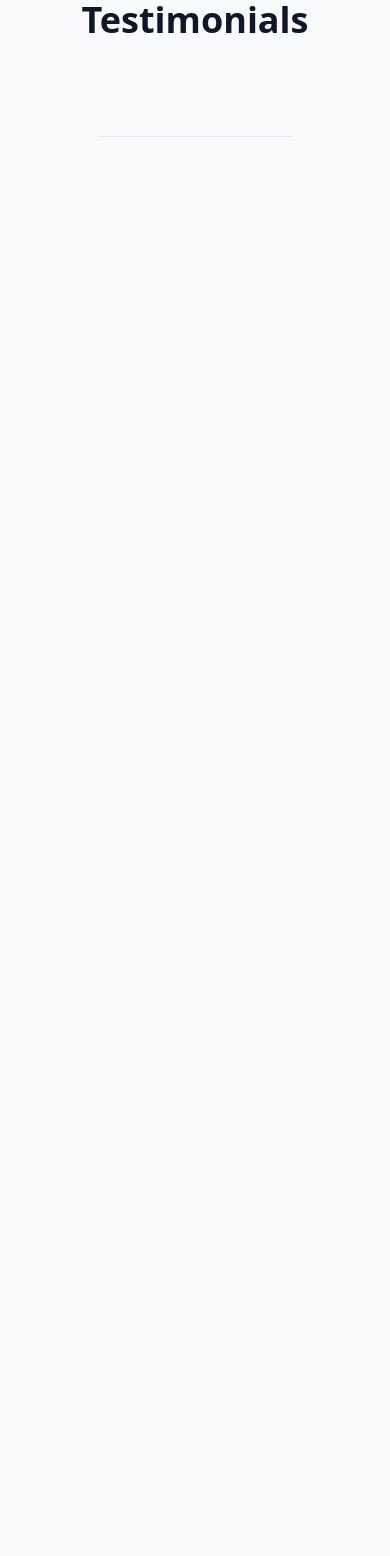
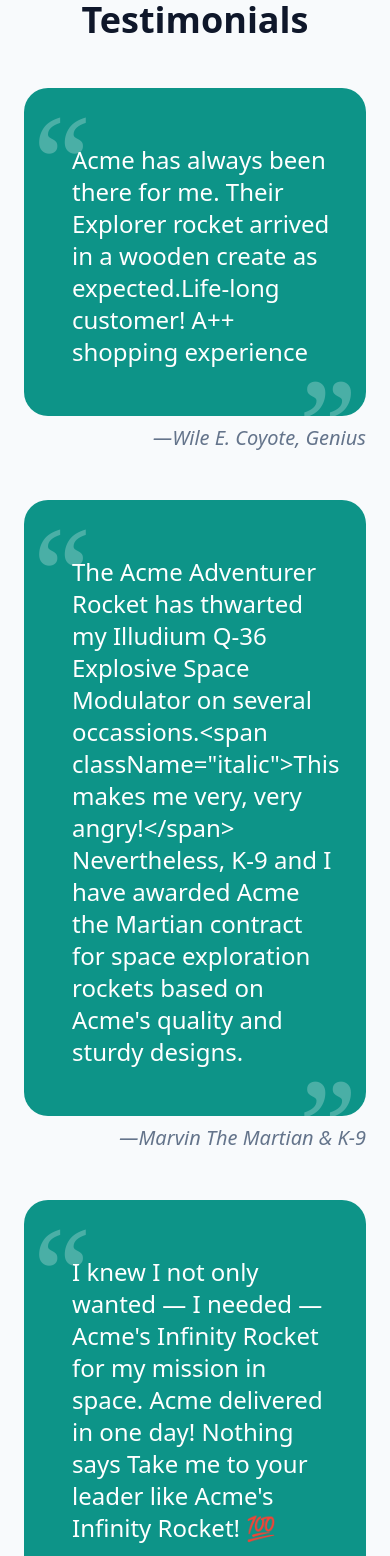
Before and after one commit to aliaftabsheikh/tailwind-css, a Next.js app: page /Testimonials in a window 390 px wide. Shown: the part 140-1696 px from the top of the page. Before the commit the page ends 844 px from the top, so only its background shows below. Built offline with nearby package versions, Linux system fonts and the light colour scheme.

Commit message:
Testimonial section complete

```diff
--- a/app/ContactUs/page.jsx
+++ b/app/ContactUs/page.jsx
@@ -3,14 +3,20 @@ import React from "react";
 function Contact() {
   return (
     <>
-      <section id="contact" className="p-6 my-12">
+      <section id="contact" className="p-6 my-12 scroll-mt-16">
         <h2 className="text-4xl font-bold text-center sm:text-5xl mb-6 text-slate-900 dark:text-white">
           Contact Us
         </h2>
+
+<form action="">
+
+</form>
+
       </section>
 
       <hr className="mx-auto bg-black dark:bg-white w-1/2" />
     </>
+
   );
 }
 
--- a/app/Header/page.jsx
+++ b/app/Header/page.jsx
@@ -5,7 +5,7 @@ function Header() {
     <header className="bg-teal-700 text-white sticky top-0 z-10">
       <section className="max-w-6xl mx-auto p-4 flex justify-between items-center">
         <h1 className="text-3xl font-medium">
-          <a href="#home">Acme Rockets</a>
+          <a href="#hero">Acme Rockets</a>
         </h1>
         <div>
             <button id="mobile-open-buttom" className="text-3xl sm:hidden focus:outline-none rotate-90">
--- a/app/Hero/page.jsx
+++ b/app/Hero/page.jsx
@@ -5,7 +5,7 @@ function Hero() {
     <main className="max-w-6xl mx-auto">
       <section
         id="hero"
-        className="flex flex-col-reverse justify-center sm:flex-row p-6 items-center gap-8 mb-12"
+        className="flex flex-col-reverse justify-center sm:flex-row p-6 items-center gap-8 mb-12 scroll-mt-40"
       >
         <article className="sm:w-1/2">
           <h2 className="max-w-md text-4xl font-bold text-center sm:text-5xl sm:text-left text-slate-900 dark:text-white">
--- a/app/Testimonials/page.jsx
+++ b/app/Testimonials/page.jsx
@@ -1,18 +1,42 @@
-import React from 'react'
+import Quotes from "@/components/Quotes/page";
+import React from "react";
 
 function Testimonial() {
+  const description = [
+    { text: 'Lorem ipsum dolor sit amet, consectetur adipiscing elit. ' },
+    { text: 'Vestibulum ante ipsum primis', type: 'italic' },
+    { text: ' in faucibus orci luctus et ultrices posuere cubilia Curae; Sed dignissim leo eget sapien pulvinar, vitae commodo mauris bibendum.' },
+  ];
   return (
-   <>
-    <section id="testimonial" className="p-6 my-12">
+    <>
+      <section id="testimonials" className="p-6 my-12 scroll-mt-20">
         <h2 className="text-4xl font-bold text-center sm:text-5xl mb-6 text-slate-900 dark:text-white">
-            Testimonials
+          Testimonials
         </h2>
-    </section>
 
-    <hr className="mx-auto bg-black dark:bg-white w-1/2" />
+        <Quotes
+          quote=" Acme has always been there for me. Their Explorer rocket arrived in a wooden create as expected.Life-long customer! A++ shopping experience"
+          author="Wile E. Coyote, Genius"
+        />
+        <Quotes
+          quote={` The Acme Adventurer Rocket has thwarted my Illudium Q-36 Explosive Space Modulator on several
+                        occassions.<span className="italic">This makes me very, very angry!</span> Nevertheless, K-9
+                        and I have awarded Acme the
+                        Martian contract for space exploration rockets based on Acme's quality and sturdy designs.`}
+          author="Marvin The Martian &amp; K-9"
+        />
+        <Quotes
+          quote=" I knew I not only wanted &#8212; I needed &#8212; Acme's Infinity
+          Rocket for my mission in space. Acme delivered in one day! Nothing says Take
+              me
+              to your leader like Acme's Infinity Rocket! 💯"
+          author=" Buzz Lightyear"
+        />
+      </section>
 
-   </>
-  )
+      <hr className="mx-auto bg-black dark:bg-white w-1/2" />
+    </>
+  );
 }
 
-export default Testimonial
+export default Testimonial;
--- a/app/layout.jsx
+++ b/app/layout.jsx
@@ -4,7 +4,7 @@ import Hero from "./Hero/page";
 
 export default function RootLayout({ children }) {
   return (
-    <html lang="en">
+    <html lang="en" className="sm:scroll-smooth">
       {/*
         <head /> will contain the components returned by the nearest parent
         head.js. Find out more at https://beta.nextjs.org/docs/api-reference/file-conventions/head
--- /dev/null
+++ b/components/Quotes/page.jsx
@@ -0,0 +1,24 @@
+import React from "react";
+
+function Quotes({quote, author}) {
+  return (
+    <figure className="my-12">
+      <blockquote className="bg-teal-600 dark:bg-black pl-12 pr-8 py-12 rounded-3xl relative">
+        <p
+
+          className="text-2xl sm:text-3xl text-left mt-2 text-white dark:text-slate-400 before:font-serif before:absolute before:top-0 before:left-0 before:text-9xl before:text-white before:opacity-25 before:transform before:content-['\201C'] before:translate-x-2 before:translate-y-2
+
+      after:font-serif after:absolute after:-bottom-20 after:right-0 after:text-9xl after:text-white after:opacity-25 after:transform after:content-['\201D'] after:-translate-x-2 after:-translate-y-2
+      "
+        >
+        {quote}
+        </p>
+      </blockquote>
+      <figcaption className="italic text-xl sm:text-2xl text-right mt-2 text-slate-500 dark:text-slate-400">
+        &#8212;{author}
+      </figcaption>
+    </figure>
+  );
+}
+
+export default Quotes;
```
